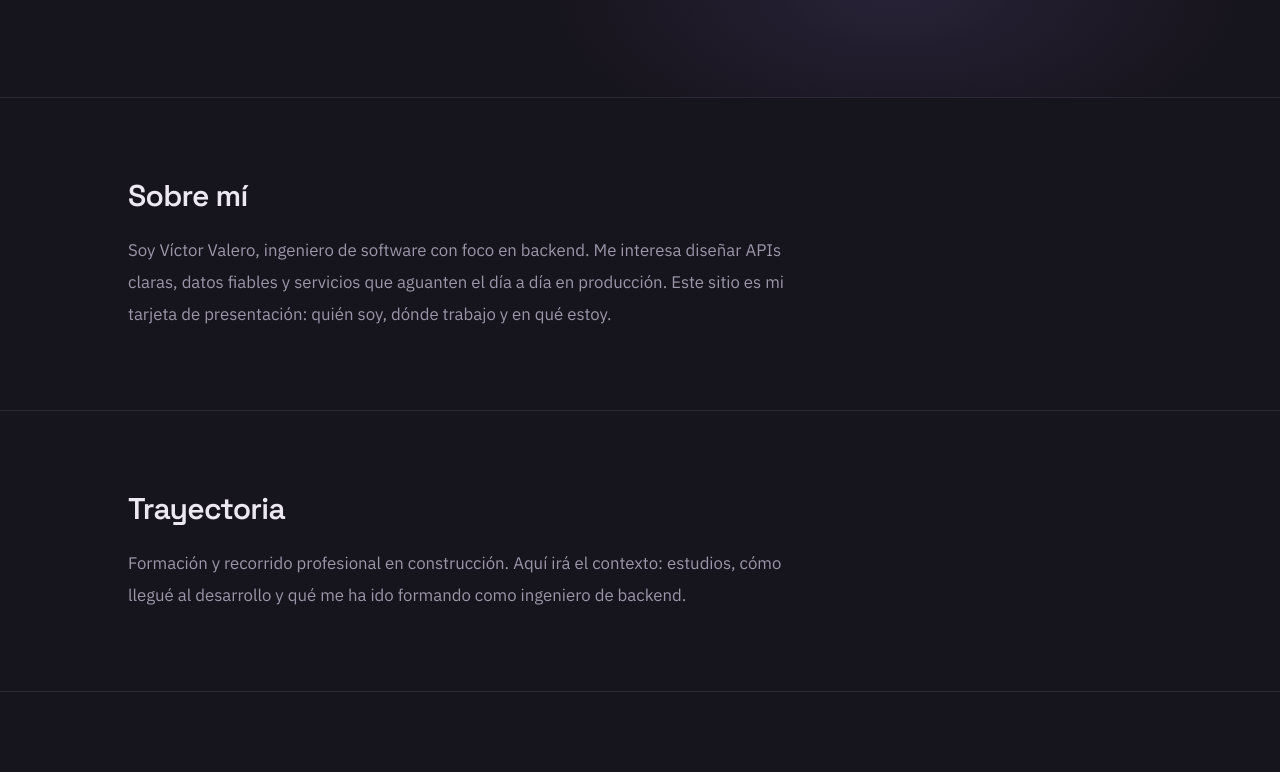
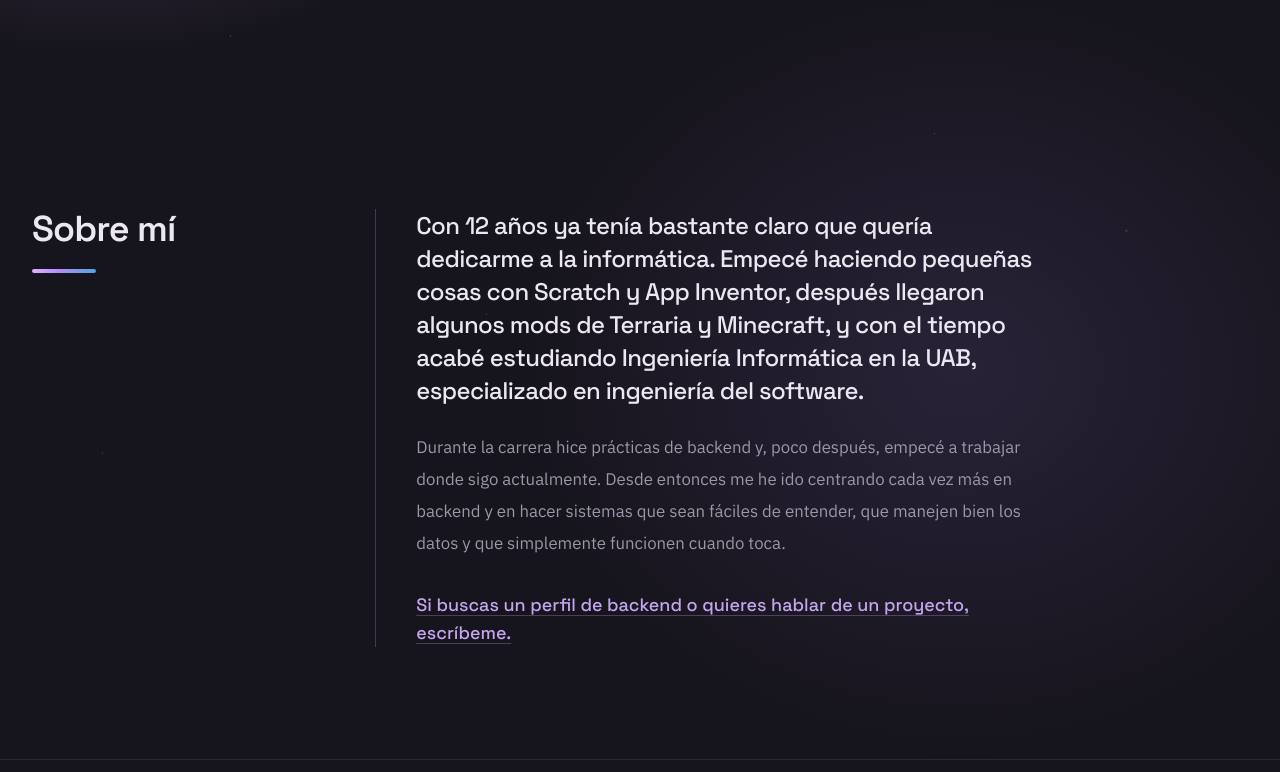
Before and after one commit to ValersDev/Valers.dev, a Next.js app: page / in a window 1280 px wide. Shown: the part 688-1460 px from the top of the page. Built offline with nearby package versions, Linux system fonts and the light colour scheme.

Commit message:
feat: about and galaxy theme

```diff
--- a/app/globals.css
+++ b/app/globals.css
@@ -66,20 +66,35 @@ body {
   outline-offset: 3px;
 }
 
-.hero-atmosphere {
+/* Nebula washes + sparse stars — galactic narrative for the intro */
+.intro-atmosphere {
   background:
+    radial-gradient(1.5px 1.5px at 12% 22%, rgb(236 232 242 / 0.55), transparent),
+    radial-gradient(1px 1px at 28% 8%, rgb(236 232 242 / 0.4), transparent),
+    radial-gradient(1.5px 1.5px at 48% 18%, rgb(196 166 239 / 0.45), transparent),
+    radial-gradient(1px 1px at 67% 6%, rgb(236 232 242 / 0.35), transparent),
+    radial-gradient(1.5px 1.5px at 82% 28%, rgb(110 184 224 / 0.5), transparent),
+    radial-gradient(1px 1px at 91% 14%, rgb(236 232 242 / 0.4), transparent),
+    radial-gradient(1px 1px at 18% 48%, rgb(236 232 242 / 0.3), transparent),
+    radial-gradient(1.5px 1.5px at 55% 42%, rgb(236 232 242 / 0.35), transparent),
+    radial-gradient(1px 1px at 73% 55%, rgb(196 166 239 / 0.35), transparent),
+    radial-gradient(1px 1px at 38% 68%, rgb(236 232 242 / 0.28), transparent),
+    radial-gradient(1.5px 1.5px at 88% 62%, rgb(110 184 224 / 0.35), transparent),
+    radial-gradient(1px 1px at 8% 78%, rgb(236 232 242 / 0.25), transparent),
+    radial-gradient(1px 1px at 44% 88%, rgb(236 232 242 / 0.3), transparent),
+    radial-gradient(1.5px 1.5px at 62% 82%, rgb(196 166 239 / 0.3), transparent),
     radial-gradient(
-      ellipse 55% 50% at 8% 35%,
-      color-mix(in srgb, #c4a6ef 38%, transparent),
+      ellipse 55% 45% at 8% 18%,
+      color-mix(in srgb, #c4a6ef 40%, transparent),
       transparent 70%
     ),
     radial-gradient(
-      ellipse 45% 40% at 92% 18%,
-      color-mix(in srgb, #4aa8d8 30%, transparent),
+      ellipse 45% 35% at 92% 12%,
+      color-mix(in srgb, #4aa8d8 32%, transparent),
       transparent 65%
     ),
     radial-gradient(
-      ellipse 40% 35% at 70% 85%,
+      ellipse 50% 40% at 75% 72%,
       color-mix(in srgb, #8b6cc9 16%, transparent),
       transparent 70%
     );
--- a/app/page.tsx
+++ b/app/page.tsx
@@ -1,3 +1,4 @@
+import { IntroBand } from "@/components/intro-band";
 import { SiteHeader } from "@/components/site-header";
 import { About } from "@/components/sections/about";
 import { Background } from "@/components/sections/background";
@@ -12,8 +13,10 @@ export default function Home() {
     <>
       <SiteHeader />
       <main className="flex-1">
-        <Hero />
-        <About />
+        <IntroBand>
+          <Hero />
+          <About />
+        </IntroBand>
         <Background />
         <Work />
         <Projects />
--- /dev/null
+++ b/components/intro-band.tsx
@@ -0,0 +1,14 @@
+import type { ReactNode } from "react";
+
+/** Shared nebula wash behind hero + about (galactic narrative). */
+export function IntroBand({ children }: { children: ReactNode }) {
+  return (
+    <div className="relative isolate">
+      <div
+        aria-hidden
+        className="intro-atmosphere pointer-events-none absolute inset-0 z-0"
+      />
+      <div className="relative z-10">{children}</div>
+    </div>
+  );
+}
--- a/components/sections/about.tsx
+++ b/components/sections/about.tsx
@@ -1,14 +1,45 @@
 "use client";
 
 import { useLanguage } from "@/components/i18n/language-provider";
-import { SectionShell } from "@/components/sections/section-shell";
 
 export function About() {
   const { t } = useLanguage();
+  const [opening, middle, closing] = t.about.paragraphs;
 
   return (
-    <SectionShell id="sobre-mi" title={t.about.title}>
-      <p>{t.about.body}</p>
-    </SectionShell>
+    <section
+      id="sobre-mi"
+      className="about relative scroll-mt-20 px-5 py-20 sm:px-8 sm:py-28"
+    >
+      <div className="mx-auto grid max-w-7xl gap-10 lg:grid-cols-[minmax(12rem,0.32fr)_minmax(0,1fr)] lg:gap-16 lg:items-start">
+        <div className="lg:sticky lg:top-28">
+          <h2 className="font-[family-name:var(--font-display)] text-3xl font-semibold tracking-tight text-ink sm:text-4xl">
+            {t.about.title}
+          </h2>
+          <div
+            aria-hidden
+            className="mt-5 h-1 w-16 rounded-full"
+            style={{ background: "var(--brand-gradient)" }}
+          />
+        </div>
+
+        <div className="relative max-w-2xl border-l border-lavender/25 pl-6 sm:pl-10">
+          <p className="font-[family-name:var(--font-display)] text-xl font-medium leading-snug tracking-tight text-ink sm:text-2xl sm:leading-snug">
+            {opening}
+          </p>
+          <p className="mt-6 text-base leading-relaxed text-muted sm:text-[1.05rem] sm:leading-8">
+            {middle}
+          </p>
+          <p className="mt-8">
+            <a
+              href="#contacto"
+              className="font-[family-name:var(--font-display)] text-lg font-medium text-lavender underline decoration-lavender/30 underline-offset-4 transition-colors hover:text-[#3ec4f0] hover:decoration-[#3ec4f0]/60"
+            >
+              {closing}
+            </a>
+          </p>
+        </div>
+      </div>
+    </section>
   );
 }
--- a/components/sections/hero.tsx
+++ b/components/sections/hero.tsx
@@ -16,10 +16,8 @@ export function Hero() {
   return (
     <section
       id="inicio"
-      className="hero relative flex min-h-[calc(100dvh-4.5rem)] flex-col justify-center overflow-hidden px-5 py-16 sm:px-8 sm:py-20"
+      className="hero relative flex min-h-[calc(100dvh-4.5rem)] flex-col justify-center px-5 py-16 sm:px-8 sm:py-20"
     >
-      <div aria-hidden className="hero-atmosphere pointer-events-none absolute inset-0 -z-10" />
-
       <div className="hero-enter relative mx-auto grid w-full max-w-7xl gap-14 lg:grid-cols-[minmax(0,1.2fr)_minmax(14rem,0.55fr)] lg:items-end lg:gap-16">
         <div>
           <h1 className="hero-name font-[family-name:var(--font-display)] text-[clamp(5.5rem,22vw,14rem)] font-semibold leading-[0.84] tracking-[-0.05em]">
--- a/lib/i18n/dictionaries.ts
+++ b/lib/i18n/dictionaries.ts
@@ -21,7 +21,11 @@ export const dictionaries = {
     },
     about: {
       title: "Sobre mí",
-      body: "Soy Víctor Valero, ingeniero de software con foco en backend. Me interesa diseñar APIs claras, datos fiables y servicios que aguanten el día a día en producción. Este sitio es mi tarjeta de presentación: quién soy, dónde trabajo y en qué estoy.",
+      paragraphs: [
+        "Con 12 años ya tenía bastante claro que quería dedicarme a la informática. Empecé haciendo pequeñas cosas con Scratch y App Inventor, después llegaron algunos mods de Terraria y Minecraft, y con el tiempo acabé estudiando Ingeniería Informática en la UAB, especializado en ingeniería del software.",
+        "Durante la carrera hice prácticas de backend y, poco después, empecé a trabajar donde sigo actualmente. Desde entonces me he ido centrando cada vez más en backend y en hacer sistemas que sean fáciles de entender, que manejen bien los datos y que simplemente funcionen cuando toca.",
+        "Si buscas un perfil de backend o quieres hablar de un proyecto, escríbeme.",
+      ],
     },
     background: {
       title: "Trayectoria",
@@ -71,7 +75,11 @@ export const dictionaries = {
     },
     about: {
       title: "About",
-      body: "I'm Víctor Valero, a software engineer focused on backend. I care about clear APIs, reliable data, and services that hold up in production. This site is my calling card: who I am, where I work, and what I'm building.",
+      paragraphs: [
+        "By 12 I already knew I wanted to work in computing. I started with small Scratch and App Inventor projects, then some Terraria and Minecraft mods, and eventually studied Computer Engineering at UAB, specializing in software engineering.",
+        "During university I did a backend internship and, soon after, started at the company where I still work. Since then I've focused more and more on backend — building systems that are easy to understand, handle data well, and simply work when they need to.",
+        "If you're looking for a backend engineer or want to talk about a project, get in touch.",
+      ],
     },
     background: {
       title: "Background",
```
